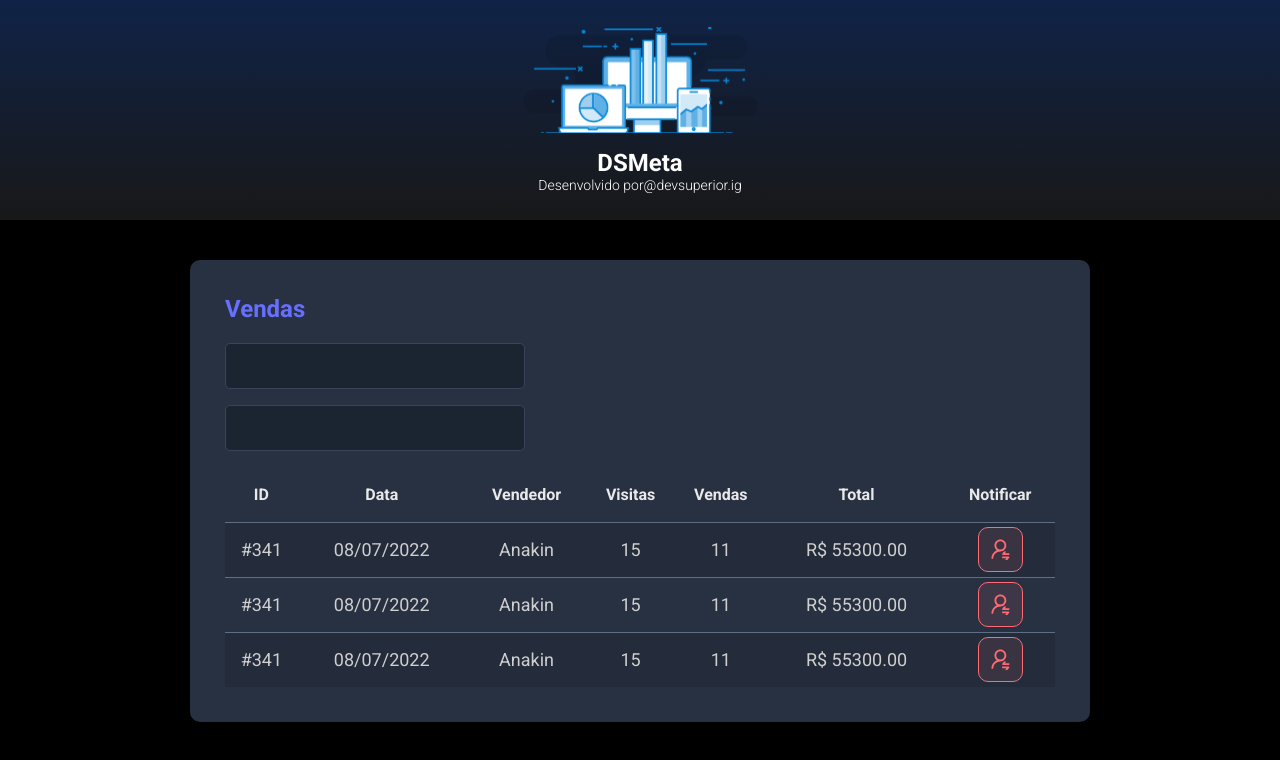
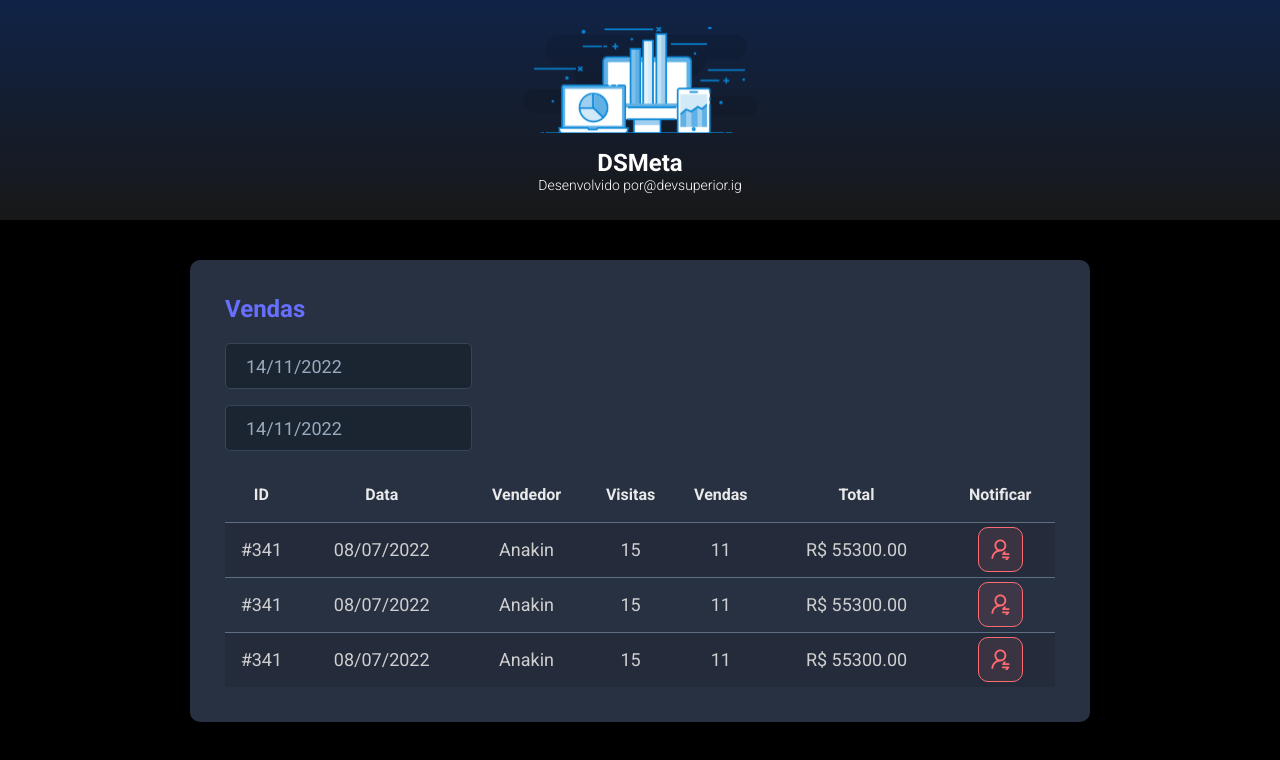
Before and after one commit to ianrodrigues107/dsmeta, a React (Vite) app in the folder frontend/: page / in a window 1280 px wide. Shown: the top 760 px of the page. Built offline with nearby package versions, Linux system fonts and the light colour scheme.

Commit message:
Datepicker

```diff
--- a/frontend/package.json
+++ b/frontend/package.json
@@ -9,7 +9,9 @@
     "preview": "vite preview"
   },
   "dependencies": {
+    "@types/react-datepicker": "4.4.2",
     "react": "^18.2.0",
+    "react-datepicker": "4.8.0",
     "react-dom": "^18.2.0"
   },
   "devDependencies": {
--- a/frontend/src/components/SalesCard/index.tsx
+++ b/frontend/src/components/SalesCard/index.tsx
@@ -1,3 +1,5 @@
+import DatePicker from "react-datepicker";
+import "react-datepicker/dist/react-datepicker.css";
 import NotificationButton from '../NotificationButton'
 import './styles.css'
 
@@ -7,10 +9,20 @@
       <h2 className="dsmeta-sales-title">Vendas</h2>
       <div>
         <div className="dsmeta-form-control-container">
-          <input className="dsmeta-form-control" type="text"/>
+          <DatePicker
+            selected={new Date()}
+            onChange={(date: Date) => { }}
+            className="dsmeta-form-control"
+            dateFormat="dd/MM/yyyy"
+          />
         </div>
         <div className="dsmeta-form-control-container">
-          <input className="dsmeta-form-control" type="text"/>
+          <DatePicker
+            selected={new Date()}
+            onChange={(date: Date) => { }}
+            className="dsmeta-form-control"
+            dateFormat="dd/MM/yyyy"
+          />
         </div>
       </div>
 
@@ -37,7 +49,7 @@
               <td>R$ 55300.00</td>
               <td>
                 <div className="dsmeta-red-btn-container">
-                  <NotificationButton/>
+                  <NotificationButton />
                 </div>
               </td>
             </tr>
@@ -50,7 +62,7 @@
               <td>R$ 55300.00</td>
               <td>
                 <div className="dsmeta-red-btn-container">
-                <NotificationButton/>
+                  <NotificationButton />
                 </div>
               </td>
             </tr>
@@ -63,7 +75,7 @@
               <td>R$ 55300.00</td>
               <td>
                 <div className="dsmeta-red-btn-container">
-                <NotificationButton/>
+                  <NotificationButton />
                 </div>
               </td>
             </tr>
```
Also changed, not shown: 1 other file (tests, documents, lock files or other folders).
